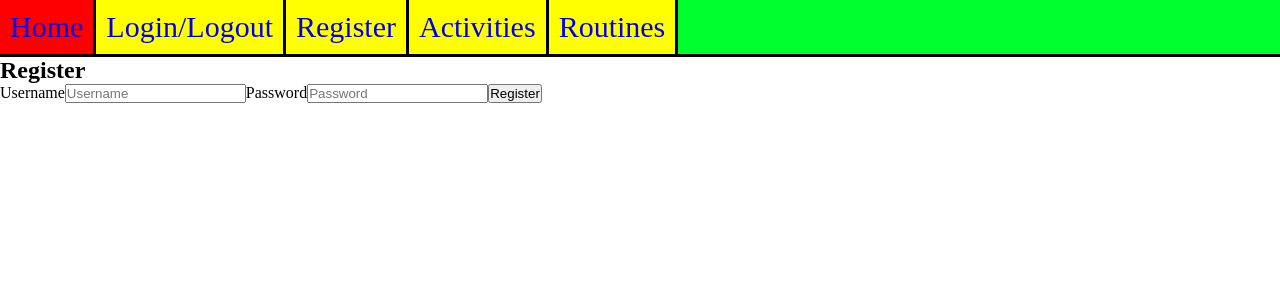
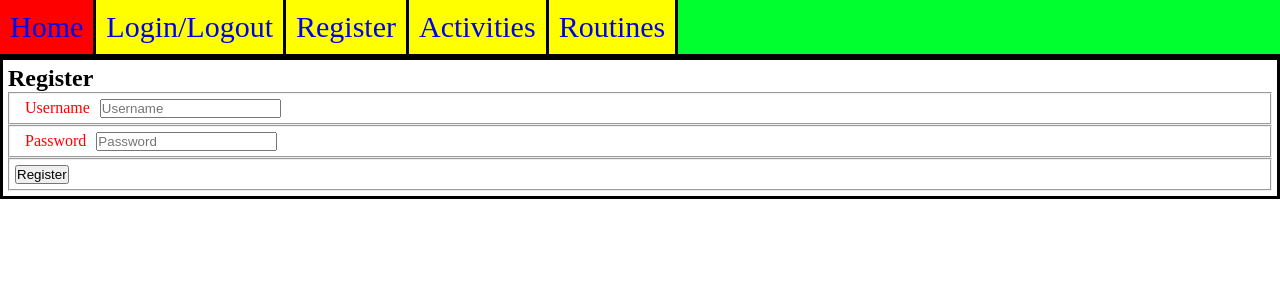
Before and after one commit to thompscott/FitnessTrackerFrontend, a React (Create React App) app: page /register in a window 1280 px wide. Shown: the top 300 px of the page. Built offline with nearby package versions, Linux system fonts and the light colour scheme.

Commit message:
form styling

```diff
--- a/public/style.css
+++ b/public/style.css
@@ -11,6 +11,7 @@
     background-color: rgb(0, 255, 47);
     border-bottom: solid black;
 }
+
 .tab {
     padding: 10px;
     text-decoration: none;
@@ -18,10 +19,12 @@
     border-right: solid black;
 
 }
-.tab:hover{
+
+.tab:hover {
     background-color: red;
 }
-.currentUser{
+
+.currentUser {
     display: flex;
     justify-content: center;
     align-items: center;
@@ -29,21 +32,44 @@
     padding: 10px;
 
 }
-nav{
+
+nav {
     display: flex;
     color: red;
     background-color: yellow;
 }
 
-@media (max-width:1200px){
-    .header{flex-direction: column;}
-    nav{flex-direction: column;}
-    .tab{width: 100%;
+@media (max-width:1200px) {
+    .header {
+        flex-direction: column;
+    }
+
+    nav {
+        flex-direction: column;
+    }
+
+    .tab {
+        width: 100%;
     }
 
 }
-main{
+
+main {
     display: flex;
     flex-direction: column;
 
 }
+
+form {
+    border: solid black;
+    padding: 5px;
+}
+
+fieldset {
+    padding: 5px;
+}
+
+fieldset>label {
+    margin: 10px;
+    color: red;
+}
--- a/src/components/AttachActivities.js
+++ b/src/components/AttachActivities.js
@@ -69,6 +69,7 @@ function AttachActivities(props) {
         {!modEditAttAct ? (
           <div>
             <h2>Attach Activities</h2>{" "}
+            <fieldset>
               <label htmlFor='activities'>Activities</label>
               <select
                 id="activities"
@@ -85,10 +86,12 @@ function AttachActivities(props) {
                   </option>
                 ))}
               </select>
+            </fieldset>
           </div>
         ) : (
           <h2>Edit Activities</h2>
         )}
+        <fieldset>
           <label htmlFor='count'>Count</label>
           <input
             id='count'
@@ -99,7 +102,8 @@ function AttachActivities(props) {
             onChange={(e) => {
               setCount(e.target.value);
             }}
-        />
+          /></fieldset>
+        <fieldset>
           <label htmlFor='duration'>Duration</label>
           <input
             id="duration"
@@ -110,7 +114,8 @@ function AttachActivities(props) {
             onChange={(e) => {
               setDuration(e.target.value);
             }}
-        />
+          /></fieldset>
+        <fieldset>
           <button type="submit">Submit</button>
           <button
             onClick={() => {
@@ -120,6 +125,7 @@ function AttachActivities(props) {
             Cancel
           </button>
           <p>{message}</p>
+        </fieldset>
       </form>
     </div>
   );
--- a/src/components/CreateActivity.js
+++ b/src/components/CreateActivity.js
@@ -26,6 +26,7 @@ function CreateActivity(props) {
     <div>
       <form className="createActivity" onSubmit={submitHandler}>
         <h2>Create Activity</h2>
+        <fieldset>
           <label htmlFor='name'>Name</label>
           <input
             id="name"
@@ -35,7 +36,8 @@ function CreateActivity(props) {
             onChange={(e) => {
               setName(e.target.value);
             }}
-        />
+          /></fieldset>
+        <fieldset>
           <label htmlFor='description'>Description</label>
           <input
             id="description"
@@ -45,9 +47,11 @@ function CreateActivity(props) {
             onChange={(e) => {
               setDescription(e.target.value);
             }}
-        />
+          /></fieldset>
+        <fieldset>
           <button type="submit">Submit</button>
           <p>{message}</p>
+        </fieldset>
       </form>
     </div>
   );
--- a/src/components/CreateRoutine.js
+++ b/src/components/CreateRoutine.js
@@ -36,6 +36,7 @@ function CreateRoutine(props) {
     <div>
       <form className="createRoutine" onSubmit={submitHandler}>
         <h2>Create Routine</h2>
+        <fieldset>
           <label htmlFor='name'>Name</label>
           <input
             id='name'
@@ -45,7 +46,8 @@ function CreateRoutine(props) {
             onChange={(e) => {
               setName(e.target.value);
             }}
-        />
+          /></fieldset>
+        <fieldset>
           <label htmlFor='goal'>Goal</label>
           <input
             id="goal"
@@ -55,7 +57,8 @@ function CreateRoutine(props) {
             onChange={(e) => {
               setGoal(e.target.value);
             }}
-        />
+          /></fieldset>
+        <fieldset>
           <label htmlFor="visibility">Visibility</label>
           <select
             id="visibility"
@@ -64,9 +67,11 @@ function CreateRoutine(props) {
             onChange={(event) => setIsPublic(event.target.value)}>
             <option value={false}>Private</option>
             <option value={true}>Public</option>
-        </select>
+          </select></fieldset>
+        <fieldset>
           <button type="submit">Submit</button>
           <p>{message}</p>
+        </fieldset>
       </form>
     </div>
   );
--- a/src/components/EditRoutine.js
+++ b/src/components/EditRoutine.js
@@ -32,6 +32,7 @@ function EditRoutine(props) {
         <div>
             <form className="editRoutine" onSubmit={submitHandler}>
                 <h2>Edit Routine</h2>
+                <fieldset>
                     <label htmlFor='name'>Name</label>
                     <input
                         id='name'
@@ -41,7 +42,8 @@ function EditRoutine(props) {
                         onChange={(e) => {
                             setName(e.target.value);
                         }}
-                />
+                    /></fieldset>
+                <fieldset>
                     <label htmlFor='goal'>Goal</label>
                     <input
                         id="goal"
@@ -51,7 +53,8 @@ function EditRoutine(props) {
                         onChange={(e) => {
                             setGoal(e.target.value);
                         }}
-                />
+                    /></fieldset>
+                <fieldset>
                     <label htmlFor="visibility">Visibility</label>
                     <select
                         id="visibility"
@@ -60,15 +63,17 @@ function EditRoutine(props) {
                         onChange={(event) => setIsPublic(event.target.value)}>
                         <option value={false}>Private</option>
                         <option value={true}>Public</option>
-                </select>
+                    </select></fieldset>
+                <fieldset>
                     <button type="submit">Submit</button>
-                <button onClick={()=>{
+                    <button onClick={() => {
                         setModRout(0);
                     }
 
 
                     }>Cancel</button>
                     <p>{message}</p>
+                </fieldset>
             </form>
         </div>
     );
--- a/src/components/Login.js
+++ b/src/components/Login.js
@@ -32,6 +32,7 @@ function Login(props) {
             <div>
                 <form className="login" onSubmit={SubmitHandler}>
                     <h2>Login</h2>
+                    <fieldset>
                         <label htmlFor='username'>Username</label>
                         <input
                             id="username"
@@ -41,7 +42,8 @@ function Login(props) {
                             onChange={(e) => {
                                 setUsername(e.target.value);
                             }}
-                    />
+                        /></fieldset>
+                    <fieldset>
                         <label htmlFor="password">Password</label>
                         <input
                             id="password"
@@ -51,9 +53,11 @@ function Login(props) {
                             onChange={(e) => {
                                 setPassword(e.target.value);
                             }}
-                    />
+                        /></fieldset>
+                    <fieldset>
                         <button type="submit">Login</button>
                         <p>{message}</p>
+                    </fieldset>
                 </form>
             </div>
         )
--- a/src/components/Register.js
+++ b/src/components/Register.js
@@ -29,6 +29,7 @@ function Register(props) {
       <div>
         <form className="register" onSubmit={SubmitHandler}>
           <h2>Register</h2>
+          <fieldset>
             <label htmlFor='username'>Username</label>
             <input
               id="username"
@@ -38,7 +39,8 @@ function Register(props) {
               onChange={(e) => {
                 setUsername(e.target.value);
               }}
-          />
+            /></fieldset>
+          <fieldset>
             <label htmlFor="password">Password</label>
             <input
               id="password"
@@ -48,9 +50,11 @@ function Register(props) {
               onChange={(e) => {
                 setPassword(e.target.value);
               }}
-          />
+            /></fieldset>
+          <fieldset>
             <button type="submit">Register</button>
             <p>{message}</p>
+          </fieldset>
         </form>
       </div>
     ))
```
Lines whose indentation alone changed are shown as unchanged.
